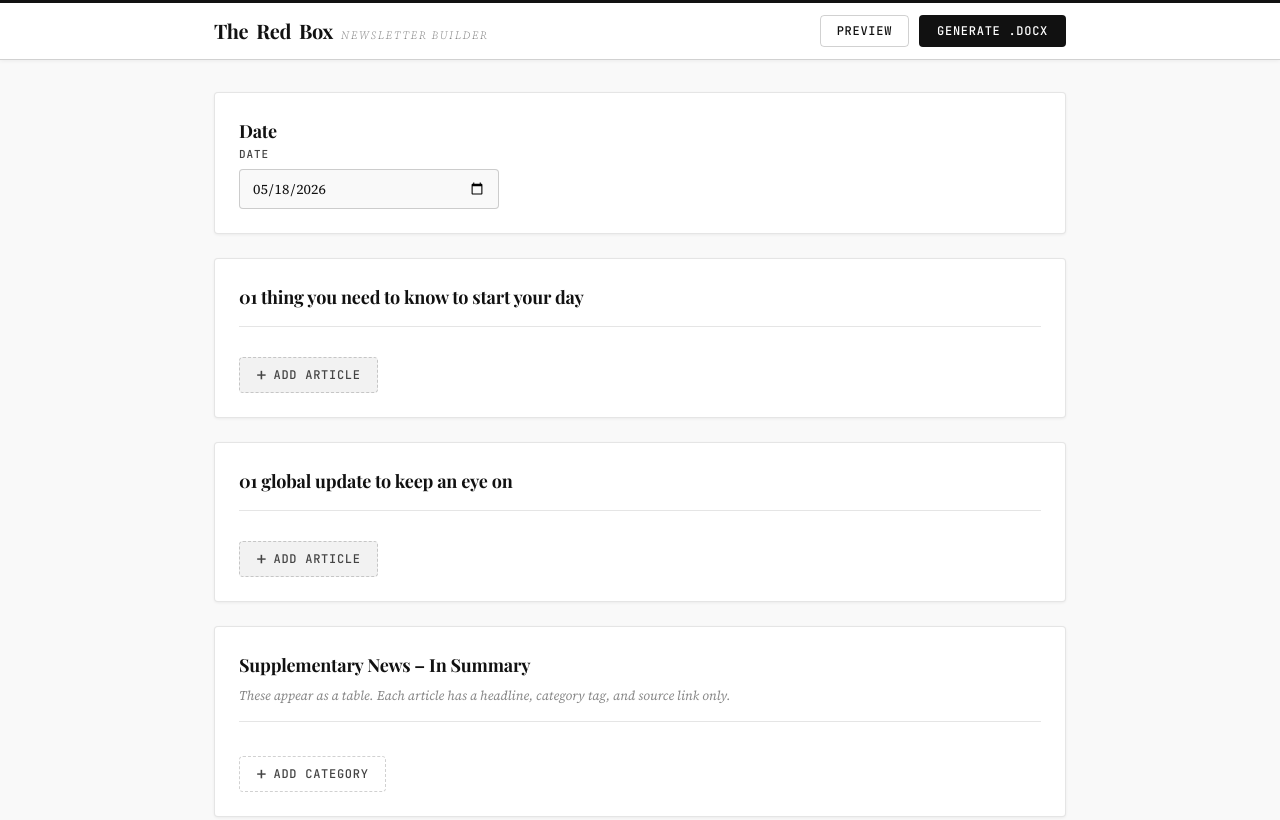
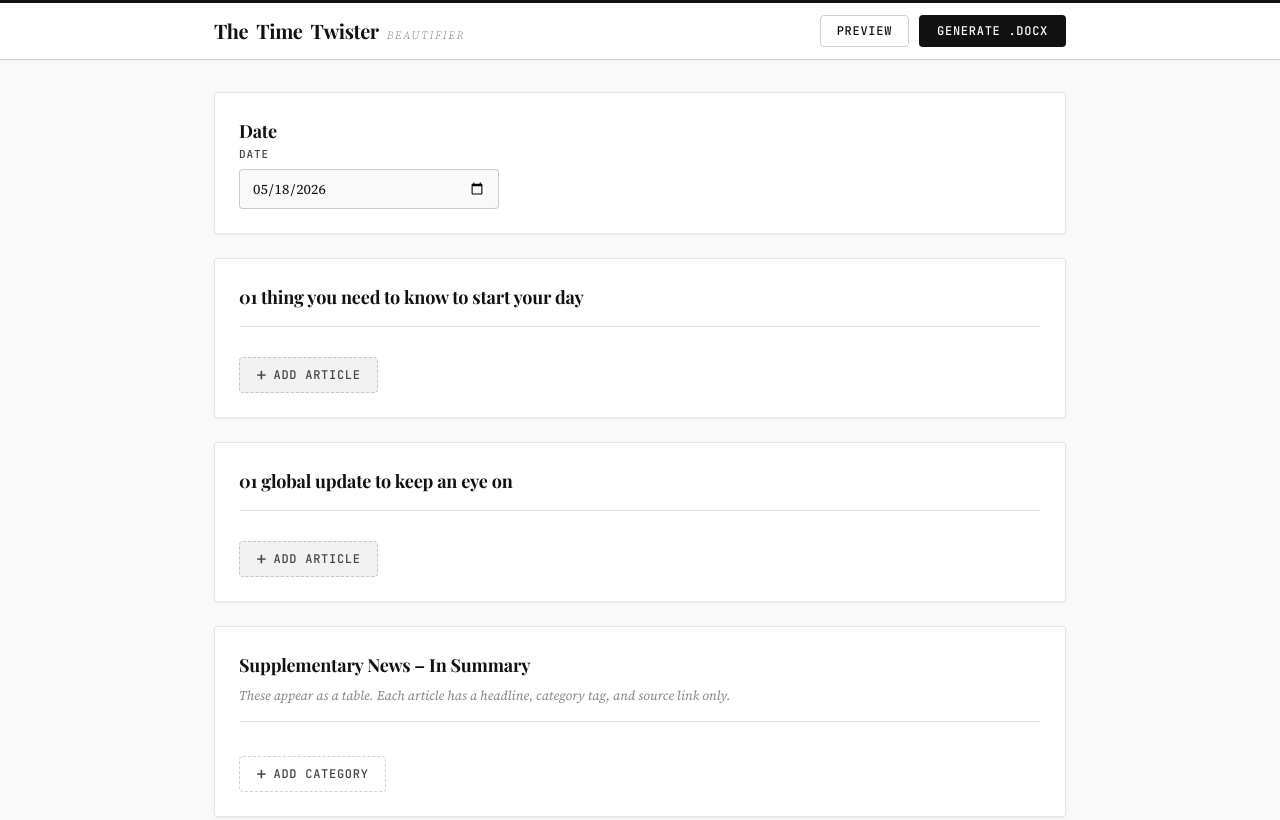
Before and after one commit to Frontier-Research-SL/timetwister_beautifier, a website: page index.html in a window 1280 px wide. Shown: the top 820 px of the page. Drawn offline with nearby package versions, Linux system fonts and the light colour scheme.

Commit message:
Update index.html

```diff
--- a/index.html
+++ b/index.html
@@ -22,8 +22,8 @@
   <div class="top-rule"></div>
   <div class="header-inner">
     <div class="logo" aria-label="Time Twister Beautifier">
-      The <span class="logo-accent">Red</span> Box
-      <span class="logo-sub">Newsletter Builder</span>
+      The <span class="logo-accent">Time</span> Twister
+      <span class="logo-sub">Beautifier</span>
     </div>
     <div class="header-actions">
       <button class="btn-secondary" id="btn-preview" type="button">Preview</button>
```
